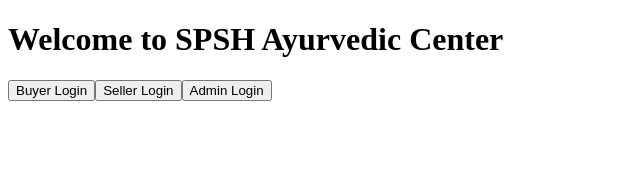
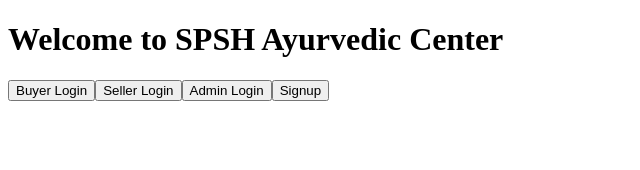
Before and after one commit to PoornaSenadheera100/SPSH-Ayurvedic-Center, a React (Create React App) app in the folder frontend/: page / in a window 1280 px wide. Shown: the top 170 px of the page, without its empty margins (0-640 px from the left). Built offline with nearby package versions, Linux system fonts and the light colour scheme.

Commit message:
Added signup btn

```diff
--- a/frontend/src/components/Welcome.js
+++ b/frontend/src/components/Welcome.js
@@ -5,6 +5,7 @@ export default function Welcome(){
             <a href="/buyerlogin"><button>Buyer Login</button></a>
             <a href="/sellerlogin"><button>Seller Login</button></a>
             <a href="/adminlogin"><button>Admin Login</button></a>
+            <a href="/buyersignup"><button>Signup</button></a>
         </div>
     )
 }
```
